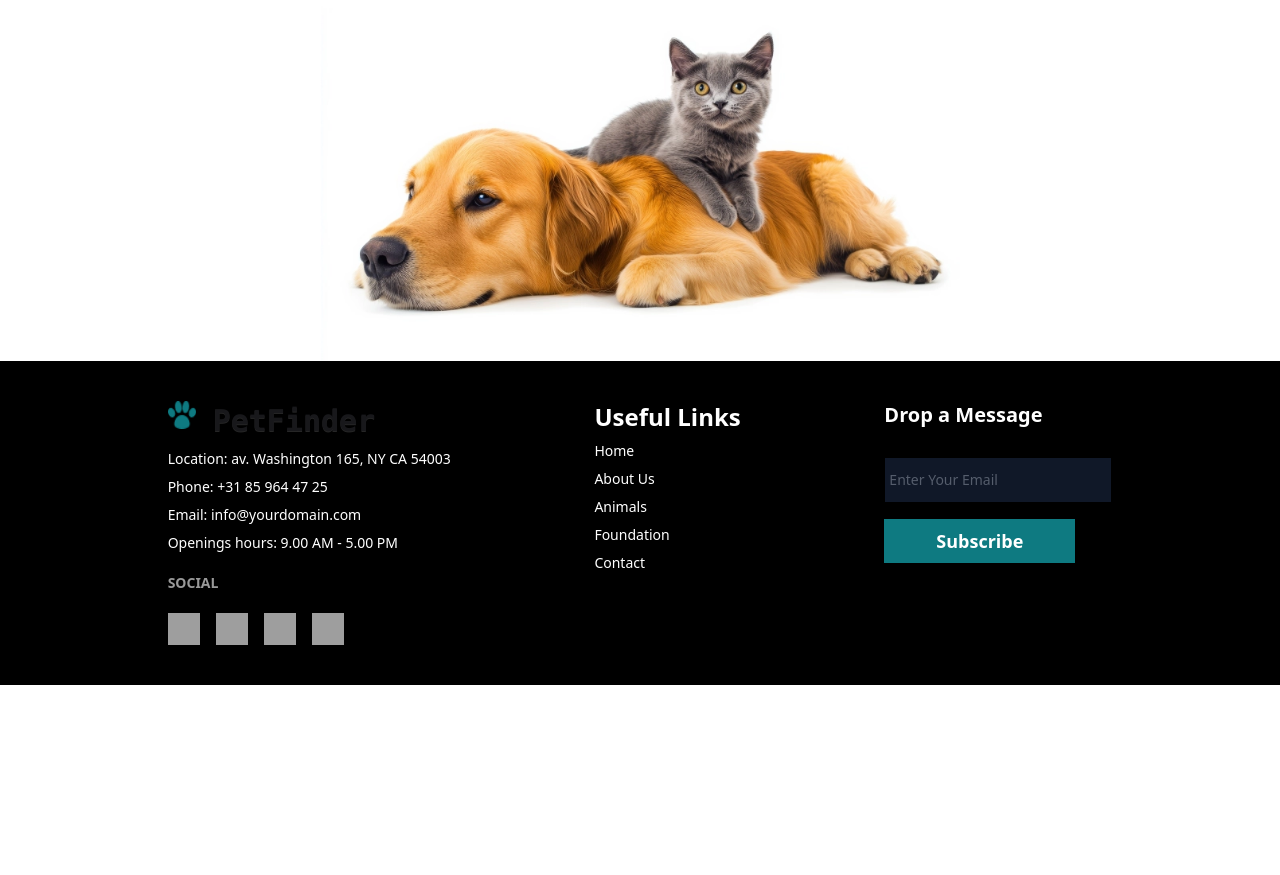
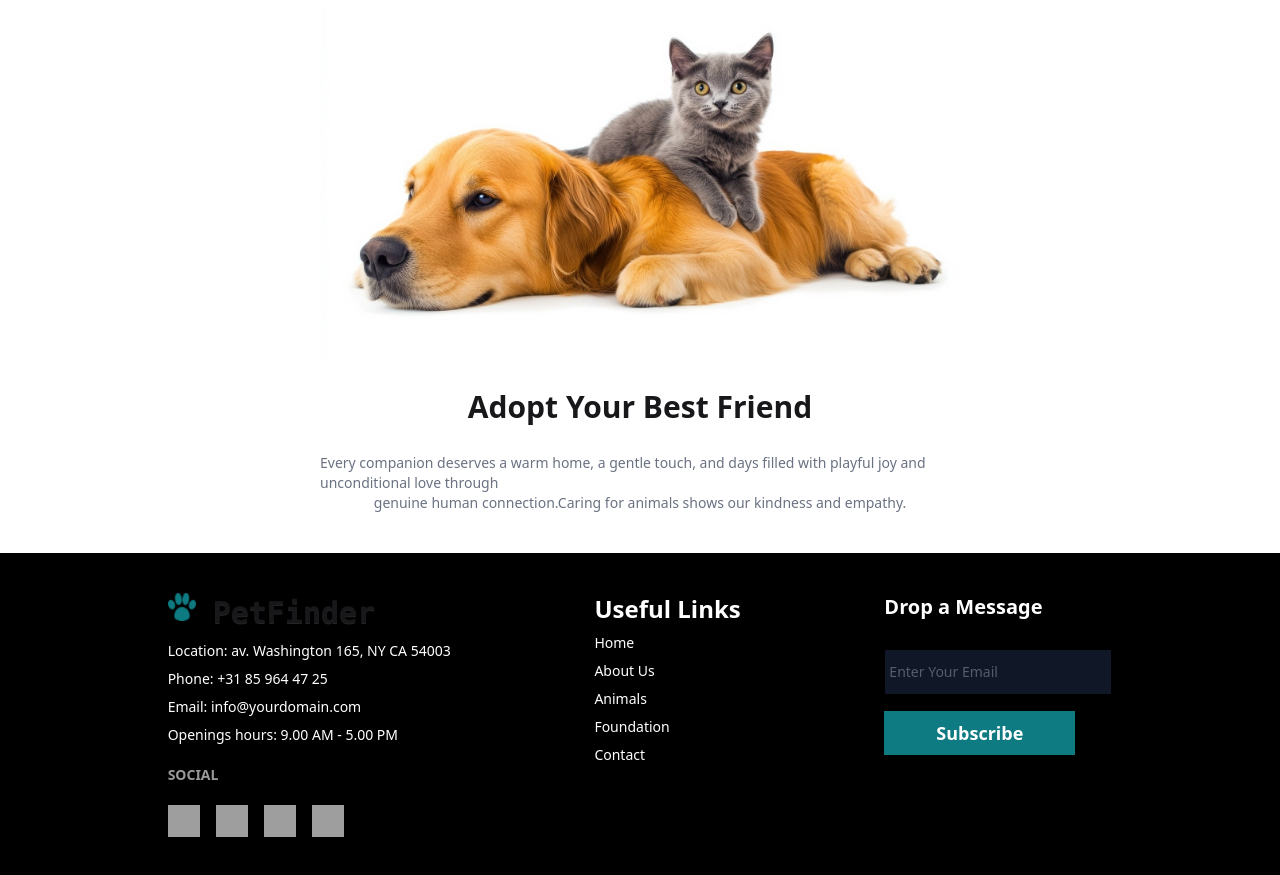
Before and after one commit to always-mohammad-ali/PetFinder, a plain HTML site: page index.html in a window 1280 px wide. Shown: the part 554-1429 px from the top of the page. Before the commit the page ends 1239 px from the top, so only its background shows below. Drawn offline with nearby package versions, Linux system fonts and the light colour scheme; grey boxes are pictures that could not be loaded.

Commit message:
ui & html section almost done, just remaining functionality and js works

```diff
--- a/index.html
+++ b/index.html
@@ -91,6 +91,14 @@
     <!-- MAIN SECTION STARTS -->
     <main>
 
+        <section class="w-10/12 mx-auto">
+          <div class="flex flex-col items-center">
+            <h1 class="text-3xl font-bold my-7">Adopt  Your  Best Friend</h1>
+            <p class="text-sm text-gray-500 lg:w-3/5">Every companion deserves a warm home, a gentle touch, and days filled with playful joy and unconditional love through <span class="md:hidden">genuine human connection.Caring for animals shows our kindness and empathy.</span></p>
+            <p class="text-sm text-gray-500 hidden md:block mb-10">genuine human connection.Caring for animals shows our kindness and empathy.</p>
+          </div>
+        </section>
+
     </main>
     <!-- MAIN SECTION ENDS -->
 
```
